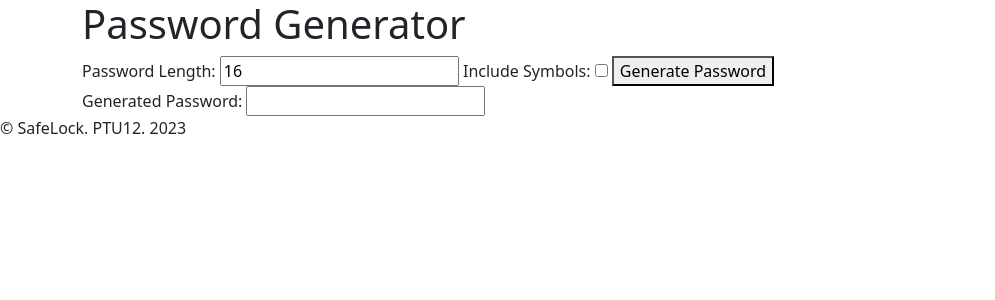
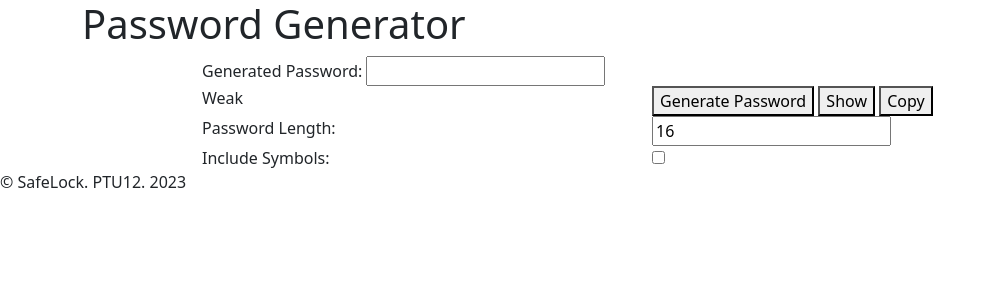
Before and after one commit to bro256/safelock, a Django app: page /password_generator/ in a window 1280 px wide. Shown: the top 300 px of the page, without its empty margins (0-995 px from the left). Run offline with Django 3.2, Linux system fonts and the light colour scheme; some libraries are stand-ins or nearby versions.

Commit message:
Password generator with symbols option, template

```diff
--- a/safelock/secret_manager/static/secret_manager/css/style.css
+++ b/safelock/secret_manager/static/secret_manager/css/style.css
@@ -8,3 +8,7 @@
 .no-underline-links a {
     text-decoration: none;
   }
+.password-details {
+    max-width: 900px; /* Set the maximum width of the columns */
+    margin: 0 auto; /* Center the columns horizontally */
+}
--- a/safelock/secret_manager/static/secret_manager/js/password_field.js
+++ b/safelock/secret_manager/static/secret_manager/js/password_field.js
@@ -32,17 +32,20 @@ function toggleTextVisibility() {
 //   }
 // }
 
-async function generatePassword(length = 3, includeSymbols = false) { // Asynchronous function
+async function generatePassword(length = 3, includeSymbols = False) { // Asynchronous function
   console.log("Generate Password button clicked"); // Debug
 
   try {
     // Await keyword is used to wait for the fetch() function to complete and return the response
-    const url = `/generate-password/?length=${encodeURIComponent(length)}&symbols=${includeSymbols}`;
+    const url = `/generate-password/?length=${encodeURIComponent(length)}&symbols=${encodeURIComponent(includeSymbols)}`;
     const response = await fetch(url);
+    // Wait for the response.json() method to parse the response body as JSON
     const data = await response.json()
     console.log("Response received:", data); // Debug
     // Update the password field with the new password
     const generatedPassword = data.password;
+    // Calculate and show the password strength
+    showPasswordStrength();
 
     document.getElementById('password-field').value = generatedPassword; // Update the password field
     // Calculate and show the password strength
--- a/safelock/secret_manager/templates/secret_manager/password_entry_detail.html
+++ b/safelock/secret_manager/templates/secret_manager/password_entry_detail.html
@@ -16,7 +16,6 @@
     <tr>
         <td>Username:</td>
         <td>{{ object.username }}</td>
-    </tr>
     </tr>
     <tr>
         <td>Website:</td>
--- a/safelock/secret_manager/templates/secret_manager/password_generator.html
+++ b/safelock/secret_manager/templates/secret_manager/password_generator.html
@@ -5,18 +5,32 @@
 
 <h1>Password Generator</h1>
 
-<label for="length">Password Length:</label>
-<input type="number" id="length" min="1" value="16">
-
-<label for="symbols">Include Symbols:</label>
-<input type="checkbox" id="symbols">
-
-<button id="generate-button">Generate Password</button>
-
-<br>
-
-<label for="password">Generated Password:</label>
-<input type="text" id="password-field" readonly>
+<div class="container">
+  <div class="row password-details">
+    <div class="col-md-12">
+      <label for="password">Generated Password:</label>
+      <input type="text" id="password-field" readonly>
+    </div>
+    <div class="col-md-6">
+      <span id="password-strength"></span>
+    </div>
+    <div class="col-md-6">
+      <button id="generate-button">Generate Password</button>
+      <button type="button" onclick="toggleTextVisibility()">Show</button>
+      <button type="button" onclick="copyToClipboard()">Copy</button>
+    </div>
+    <div class="col-md-6">
+      <label for="length">Password Length:</label>
+    </div>
+    <div class="col-md-6">
+      <input type="number" id="length" min="1" value="16">
+    </div>
+    <div class="col-md-6">
+      <label for="symbols">Include Symbols:</label>
+    </div>
+    <div class="col-md-6">
+      <input type="checkbox" id="symbols">
+    </div>
 
 <!-- Scripts -->
 <script src="{% static 'secret_manager/js/password_field.js' %}"></script>
--- a/safelock/secret_manager/views.py
+++ b/safelock/secret_manager/views.py
@@ -49,7 +49,7 @@ def index(request):
 
 def generate_password(request: HttpRequest) -> JsonResponse:
     length = int(request.GET.get('length', 16))
-    symbols = bool(request.GET.get('symbols', True))
+    symbols = request.GET.get('symbols', 'true').lower() == 'true'
 
     characters = string.ascii_letters + string.digits
     if symbols:
```
